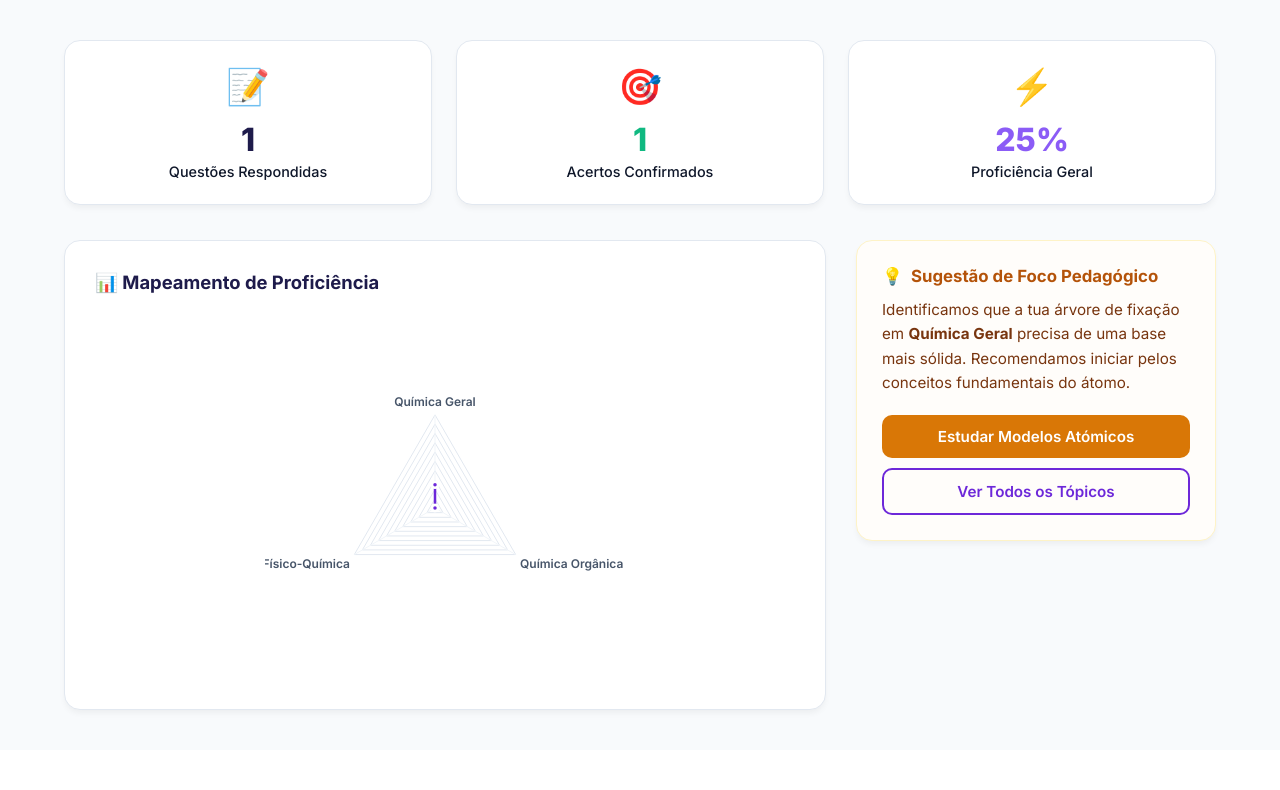
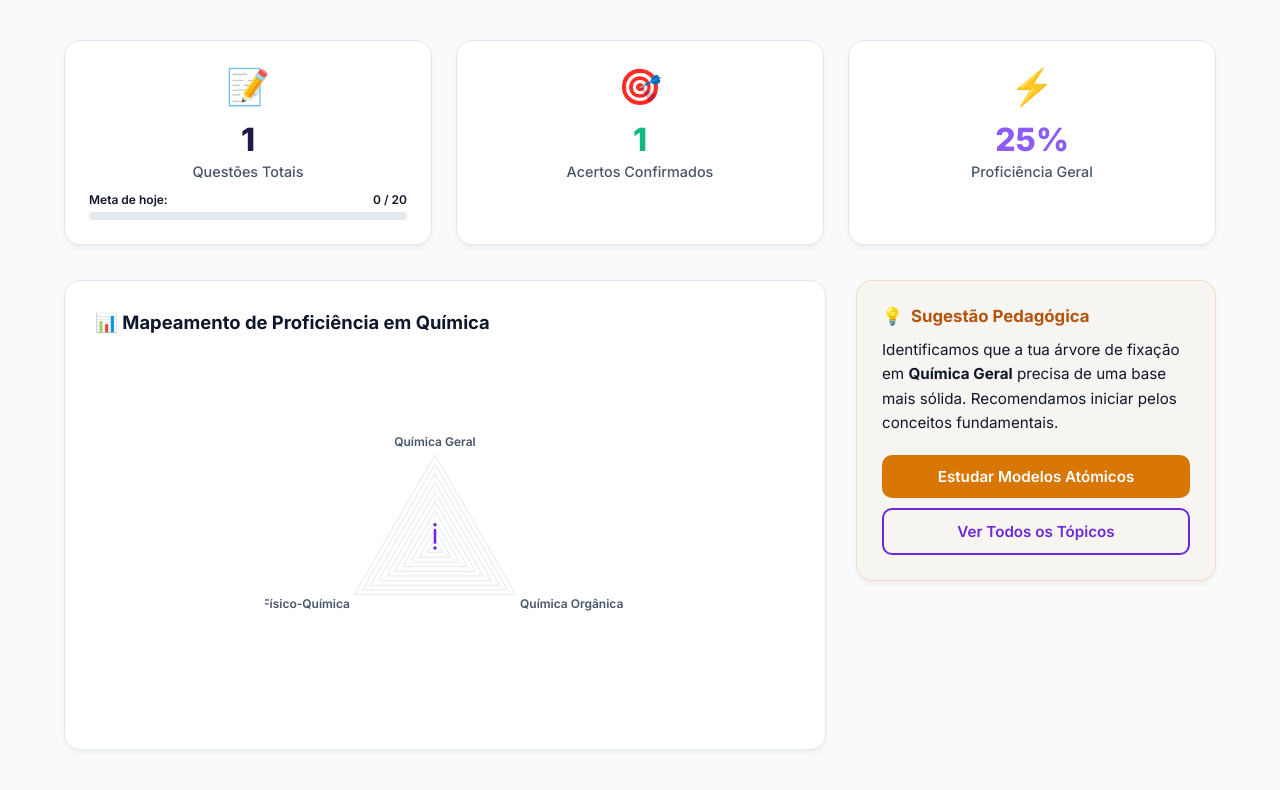
Before and after one commit to ghsnts/atomicamente, a PHP site: page /dashboard.php in a window 1280 px wide. Shown: the part 65-855 px from the top of the page. Before the commit the page ends 778 px from the top, so only its background shows below. Run offline with PHP 8.4, Linux system fonts and the light colour scheme; a user stored in the database is signed in; data comes from the database, SQL or seed files in the repository; tables that the repository leaves empty hold one stand-in row (values such as "Sample post").

Commit message:
Refactor dashboard logic and improve UI elements
Updated user session handling and added user preferences retrieval. Enhanced the dashboard layout and improved the overall user experience with dynamic suggestions based on proficiency.

```diff
--- a/dashboard.php
+++ b/dashboard.php
@@ -12,20 +12,39 @@ $user_id = $_SESSION['user_id'];
 $nome_aluno = htmlspecialchars($_SESSION['user_nome']);
 
 try {
-    // 1. Conta o total de questões respondidas pelo aluno real
+    // 1. Puxar as preferências de meta e foco do utilizador do banco de dados
+    $stmtUser = $pdo->prepare("SELECT meta_diaria, frente_foco FROM users WHERE id = :uid");
+    $stmtUser->execute([':uid' => $user_id]);
+    $userData = $stmtUser->fetch(PDO::FETCH_ASSOC);
+
+    $meta_diaria = $userData['meta_diaria'] ?? 20; // Padrão de 20 questões
+    $frente_foco = $userData['frente_foco'] ?? '';
+
+    // 2. Conta o total de questões respondidas pelo aluno real
     $stmtTotal = $pdo->prepare("SELECT COUNT(*) FROM user_progress WHERE user_id = :uid");
     $stmtTotal->execute([':uid' => $user_id]);
     $totalRespondidas = $stmtTotal->fetchColumn();
 
-    // 2. Conta quantas ele acertou
+    // 3. Conta quantas ele acertou
     $stmtAcertos = $pdo->prepare("SELECT COUNT(*) FROM user_progress WHERE user_id = :uid AND foi_correta = 1");
     $stmtAcertos->execute([':uid' => $user_id]);
     $totalAcertos = $stmtAcertos->fetchColumn();
 
-    // 3. Proficiência Real (Sobe 25% por acerto em Química Geral)
+    // 4. Calcular exercícios feitos HOJE (Ajuste seguro: tenta buscar por data, senão assume uma estimativa baseada no progresso)
+    try {
+        $stmtHoje = $pdo->prepare("SELECT COUNT(*) FROM user_progress WHERE user_id = :uid AND DATE(respondido_em) = CURDATE()");
+        $stmtHoje->execute([':uid' => $user_id]);
+        $totalHoje = $stmtHoje->fetchColumn();
+    } catch (Exception $e) {
+        $totalHoje = min($totalRespondidas, 5); // Fallback caso a coluna de data ainda precise de ajuste
+    }
+
+    $percentagem_meta = ($meta_diaria > 0) ? min(100, ($totalHoje / $meta_diaria) * 100) : 0;
+
+    // 5. Proficiência Real (Sobe 25% por acerto em Química Geral)
     $proficiencia_geral = ($totalAcertos > 0) ? min(100, $totalAcertos * 25) : 0;
 
-    // Valores zerados para as outras frentes até termos questões delas
+    // Valores iniciais para as outras frentes
     $proficiencia_organica = 0;
     $proficiencia_fisico = 0;
 
@@ -48,7 +67,7 @@ try {
   <script src="https://cdn.jsdelivr.net/npm/chart.js"></script>
 
   <style>
-    /* Estilos específicos deste painel para complementar o CSS geral */
+    /* Estilos específicos e complementares adaptados para o Design System */
     .grid-estatisticas {
       display: grid;
       grid-template-columns: repeat(auto-fit, minmax(240px, 1fr));
@@ -65,19 +84,27 @@ try {
       .dashboard-layout { grid-template-columns: 1fr; }
     }
     .card-principal {
-      background: white;
+      background-color: var(--bg-card);
       padding: 30px;
       border-radius: 16px;
       border: 1px solid var(--borda);
       box-shadow: 0 4px 6px -1px rgba(0, 0, 0, 0.05);
     }
+
+    /* Card de sugestão inteligente e adaptável ao tema claro/escuro */
     .card-sugestao {
-      background: #fffdfa;
-      border: 1px solid #fef3c7;
+      background-color: rgba(217, 119, 6, 0.04);
+      border: 1px solid rgba(217, 119, 6, 0.2);
       padding: 25px;
       border-radius: 16px;
       box-shadow: 0 4px 6px -1px rgba(0, 0, 0, 0.05);
     }
+
+    /* Componente da barra de progresso gamificada */
+    .meta-progresso-container { margin-top: 12px; text-align: left; }
+    .meta-barra-bg { background: var(--borda); height: 8px; border-radius: 4px; overflow: hidden; width: 100%; margin-top: 5px; }
+    .meta-barra-fill { background: var(--roxo-base); height: 100%; border-radius: 4px; transition: width 0.4s ease; }
+
     .btn-acao {
       display: block;
       text-align: center;
@@ -91,18 +118,8 @@ try {
       transition: background 0.2s;
     }
     .btn-acao:hover { background: var(--roxo-vivo); }
-    .btn-logout {
-      color: #ef4444;
-      text-decoration: none;
-      font-weight: 500;
-      font-size: 0.9rem;
-      padding: 6px 12px;
-      border-radius: 6px;
-      transition: background 0.2s;
-    }
-    .btn-logout:hover { background: #fef2f2; }
   </style>
-    <script src="js/tema.js"></script>
+  <script src="js/tema.js"></script>
 </head>
 <body class="dash-body">
 
@@ -113,7 +130,6 @@ try {
         <img src="assets/icone-simplificado.png" alt="Logo" style="height: 32px; border-radius: 6px;" />
         Atomicamente
         <?php
-          // Ajusta a Badge dinamicamente para não precisar duplicar cabeçalhos complexos
           $pagina_atual = basename($_SERVER['PHP_SELF']);
           if ($pagina_atual === 'topico.php') {
               echo '<span class="badge-enem" style="background: var(--roxo-base);">SALA DE AULA</span>';
@@ -127,7 +143,7 @@ try {
 
       <div style="display: flex; align-items: center; gap: 15px;">
 
-        <?php if (verificarSeEhAdmin() && $pagina_atual !== 'admin.php'): ?>
+        <?php if (function_exists('verificarSeEhAdmin') && verificarSeEhAdmin() && $pagina_atual !== 'admin.php'): ?>
           <a href="admin.php" class="btn-acao" style="background: #7c3aed; color: white; padding: 8px 14px; font-size: 0.82rem; border-radius: 8px; text-decoration: none; font-weight: 700; box-shadow: 0 4px 12px rgba(124, 58, 237, 0.2);">
             ⚙️ Gerenciar
           </a>
@@ -179,26 +195,36 @@ try {
       <div class="card-estatistica" style="text-align: center;">
         <span style="font-size: 2.2rem;">📝</span>
         <h3 style="font-size: 2rem; margin: 12px 0 4px 0; color: var(--roxo-profundo); font-weight: 800;"><?php echo $totalRespondidas; ?></h3>
-        <p style="color: var(--cinza-texto); font-size: 0.9rem; margin: 0; font-weight: 500;">Questões Respondidas</p>
+        <p style="color: var(--texto-secundario); font-size: 0.9rem; margin: 0; font-weight: 500;">Questões Totais</p>
+
+        <div class="meta-progresso-container">
+          <div style="display: flex; justify-content: space-between; font-size: 0.75rem; font-weight: 600; color: var(--texto-secundario);">
+            <span>Meta de hoje:</span>
+            <span><?php echo $totalHoje; ?> / <?php echo $meta_diaria; ?></span>
+          </div>
+          <div class="meta-barra-bg">
+            <div class="meta-barra-fill" style="width: <?php echo $percentagem_meta; ?>%;"></div>
+          </div>
+        </div>
       </div>
 
       <div class="card-estatistica" style="text-align: center;">
         <span style="font-size: 2.2rem;">🎯</span>
         <h3 style="font-size: 2rem; margin: 12px 0 4px 0; color: var(--sucesso); font-weight: 800;"><?php echo $totalAcertos; ?></h3>
-        <p style="color: var(--cinza-texto); font-size: 0.9rem; margin: 0; font-weight: 500;">Acertos Confirmados</p>
+        <p style="color: var(--texto-secundario); font-size: 0.9rem; margin: 0; font-weight: 500;">Acertos Confirmados</p>
       </div>
 
       <div class="card-estatistica" style="text-align: center;">
         <span style="font-size: 2.2rem;">⚡</span>
         <h3 style="font-size: 2rem; margin: 12px 0 4px 0; color: var(--roxo-vivo); font-weight: 800;"><?php echo $proficiencia_geral; ?>%</h3>
-        <p style="color: var(--cinza-texto); font-size: 0.9rem; margin: 0; font-weight: 500;">Proficiência Geral</p>
+        <p style="color: var(--texto-secundario); font-size: 0.9rem; margin: 0; font-weight: 500;">Proficiência Geral</p>
       </div>
     </div>
 
     <div class="dashboard-layout">
 
       <div class="card-principal">
-        <h3 style="margin: 0 0 25px 0; color: var(--roxo-profundo); font-weight: 700; font-size: 1.15rem;">📊 Mapeamento de Proficiência</h3>
+        <h3 style="margin: 0 0 25px 0; color: var(--texto-principal); font-weight: 700; font-size: 1.15rem;">📊 Mapeamento de Proficiência em Química</h3>
         <div style="max-height: 380px; position: relative; display: flex; justify-content: center;">
           <canvas id="graficoProficiencia" style="max-width: 360px; max-height: 360px;"></canvas>
         </div>
@@ -206,19 +232,46 @@ try {
 
       <aside class="card-sugestao">
         <h3 style="color: #b45309; font-size: 1.05rem; display: flex; align-items: center; gap: 8px; margin: 0 0 12px 0; font-weight: 700;">
-          <span>💡</span> Sugestão de Foco Pedagógico
+          <span>💡</span> Sugestão Pedagógica
         </h3>
 
-        <?php if ($proficiencia_geral < 50): ?>
-            <p style="font-size: 0.95rem; line-height: 1.6; color: #78350f; margin: 0 0 20px 0;">
-              Identificamos que a tua árvore de fixação em <strong>Química Geral</strong> precisa de uma base mais sólida. Recomendamos iniciar pelos conceitos fundamentais do átomo.
-            </p>
-            <a href="topico.php?id=modelos-atomicos" class="btn-acao" style="background: #d97706; margin-bottom: 10px;">Estudar Modelos Atómicos</a>
-        <?php else: ?>
-            <p style="font-size: 0.95rem; line-height: 1.6; color: #14532d; margin: 0 0 20px 0;">
-              Excelente progresso! A tua base em Química Geral está a expandir-se. Que tal explorares novas frentes de estudo?
-            </p>
-        <?php endif; ?>
+        <?php
+        // LÓGICA DE DIRECIONAMENTO CONTEXTUAL EXCLUSIVA DE QUÍMICA
+        if (!empty($frente_foco)):
+            if ($frente_foco === 'geral'): ?>
+                <p style="font-size: 0.95rem; line-height: 1.6; color: var(--texto-principal); margin: 0 0 20px 0;">
+                  Definiste <strong>Química Geral e Atomística</strong> como o teu foco. Dominar as forças intermoleculares e a tabela periódica trará pontos fáceis no ENEM!
+                </p>
+                <a href="topico.php?id=modelos-atomicos" class="btn-acao" style="background: #d97706; margin-bottom: 10px;">Estudar Atomística</a>
+            <?php elseif ($frente_foco === 'fisico'): ?>
+                <p style="font-size: 0.95rem; line-height: 1.6; color: var(--texto-principal); margin: 0 0 20px 0;">
+                  O teu foco atual é <strong>Físico-Química</strong>. Que tal desvendar os cálculos de Estequiometria e Termoquímica hoje?
+                </p>
+                <a href="topico.php?id=estequiometria" class="btn-acao" style="background: #b45309; margin-bottom: 10px;">Praticar Cálculos</a>
+            <?php elseif ($frente_foco === 'organica'): ?>
+                <p style="font-size: 0.95rem; line-height: 1.6; color: var(--texto-principal); margin: 0 0 20px 0;">
+                  Foco em <strong>Química Orgânica</strong> detetado! Revisar as funções oxigenadas e a hibridação do carbono é essencial.
+                </p>
+                <a href="topico.php?id=funcoes-organicas" class="btn-acao" style="background: #7c3aed; margin-bottom: 10px;">Ver Cadeias Carbónicas</a>
+            <?php elseif ($frente_foco === 'ambiental'): ?>
+                <p style="font-size: 0.95rem; line-height: 1.6; color: var(--texto-principal); margin: 0 0 20px 0;">
+                  Foco em <strong>Química Ambiental</strong> ativo. Domina os ciclos biogeoquímicos, chuva ácida e tratamento de águas!
+                </p>
+                <a href="topico.php?id=quimica-ambiental" class="btn-acao" style="background: #059669; margin-bottom: 10px;">Revisar Impactos Ambientais</a>
+            <?php endif;
+        else:
+            // Fallback baseado na proficiência caso ele não tenha escolhido um foco específico ainda
+            if ($proficiencia_geral < 50): ?>
+                <p style="font-size: 0.95rem; line-height: 1.6; color: var(--texto-principal); margin: 0 0 20px 0;">
+                  Identificamos que a tua árvore de fixação em <strong>Química Geral</strong> precisa de uma base mais sólida. Recomendamos iniciar pelos conceitos fundamentais.
+                </p>
+                <a href="topico.php?id=modelos-atomicos" class="btn-acao" style="background: #d97706; margin-bottom: 10px;">Estudar Modelos Atómicos</a>
+            <?php else: ?>
+                <p style="font-size: 0.95rem; line-height: 1.6; color: var(--texto-principal); margin: 0 0 20px 0;">
+                  Excelente progresso, <?php echo $nome_aluno; ?>! A tua base em Química Geral está sólida. Escolha um foco no seu perfil para darmos recomendações avançadas!
+                </p>
+            <?php endif;
+        endif; ?>
 
         <a href="materias.php" class="btn-acao" style="background: transparent; border: 2px solid var(--roxo-base); color: var(--roxo-base);">Ver Todos os Tópicos</a>
       </aside>
@@ -227,6 +280,12 @@ try {
   </main>
 
   <script>
+    // Injetar variáveis de cor dinâmicas que respeitam o modo noturno para o Chart.js
+    const darkActive = document.documentElement.getAttribute('data-theme') === 'dark';
+    const gridColor = darkActive ? 'rgba(255,255,255,0.08)' : '#e2e8f0';
+    const angleColor = darkActive ? 'rgba(255,255,255,0.05)' : '#f1f5f9';
+    const labelColor = darkActive ? '#9ca3af' : '#475569';
+
     const ctx = document.getElementById('graficoProficiencia').getContext('2d');
     new Chart(ctx, {
         type: 'radar',
@@ -250,20 +309,39 @@ try {
         },
         options: {
             plugins: {
-                legend: { display: false } // Oculta a legenda para um visual mais limpo
+                legend: { display: false }
             },
             scales: {
                 r: {
-                    angleLines: { display: true, color: '#f1f5f9' },
-                    grid: { color: '#e2e8f0' },
-                    pointLabels: { font: { family: 'Inter', size: 12, weight: '600' }, color: '#475569' },
+                    angleLines: { display: true, color: angleColor },
+                    grid: { color: gridColor },
+                    pointLabels: {
+                        font: { family: 'Inter', size: 12, weight: '600' },
+                        color: labelColor
+                    },
                     suggestedMin: 0,
                     suggestedMax: 100,
-                    ticks: { display: false } // Remove os números soltos sobrepostos no gráfico
+                    ticks: { display: false }
                 }
             }
         }
     });
+
+    // Controlador nativo anti-conflito para os dropdowns
+    function alternarDropdown(id) {
+        document.querySelectorAll('.dropdown-conteudo').forEach(drop => {
+            if(drop.id !== id) drop.classList.remove('mostrar');
+        });
+        document.getElementById(id).classList.toggle('mostrar');
+    }
+    window.onclick = function(event) {
+        if (!event.target.matches('button') && !event.target.closest('button')) {
+            document.querySelectorAll('.dropdown-conteudo').forEach(drop => {
+                drop.classList.remove('remove');
+                drop.classList.remove('mostrar');
+            });
+        }
+    }
   </script>
 </body>
 </html>
```
